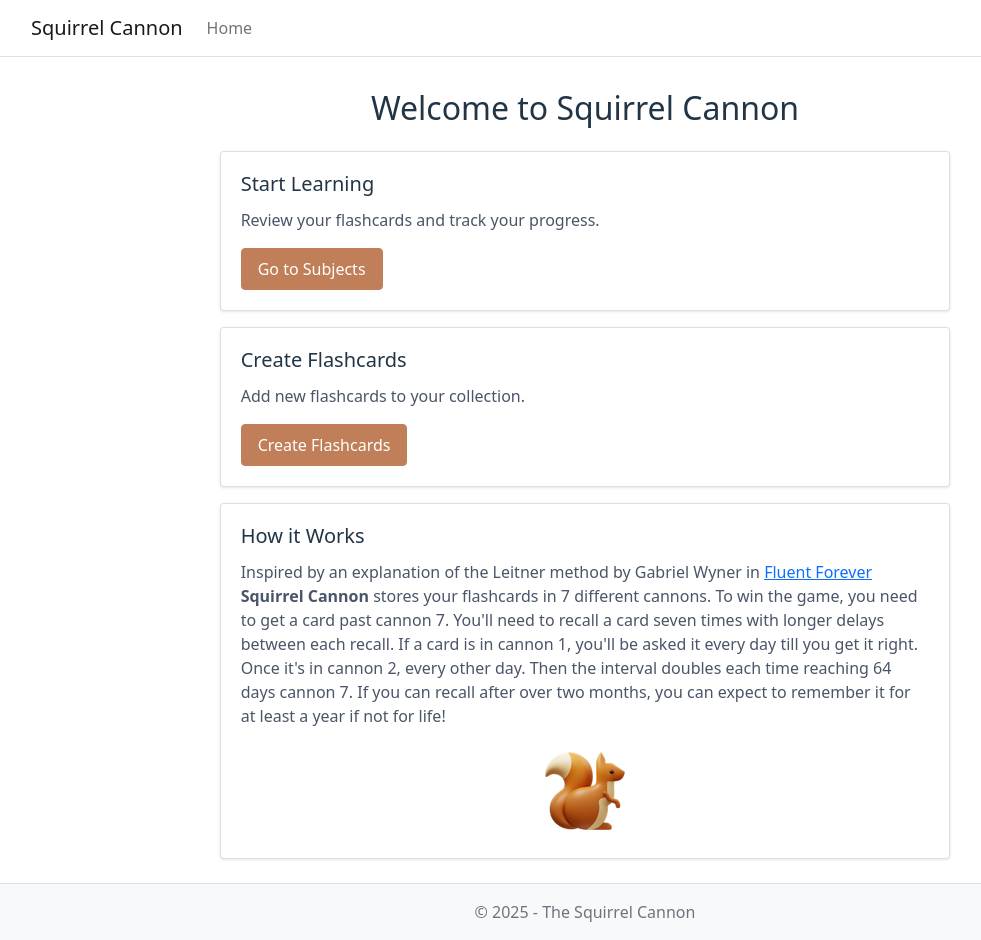
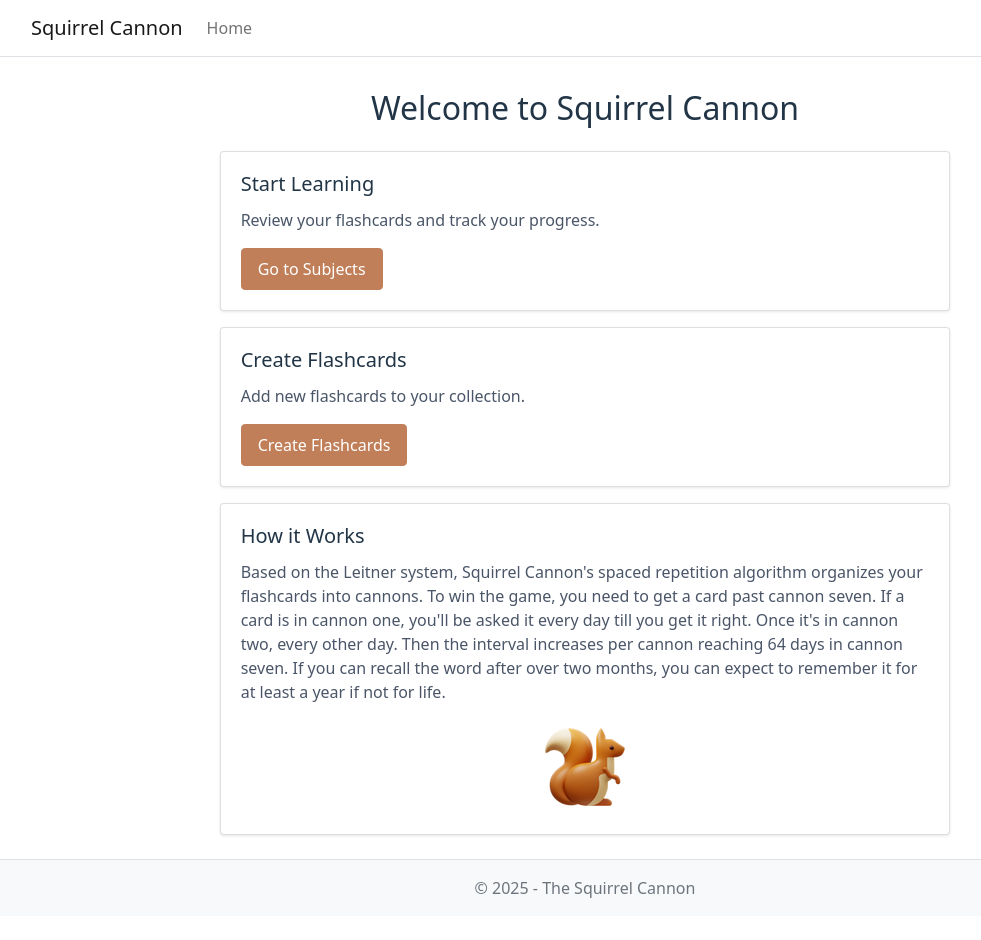
Before and after one commit to GailBowen/squirrel-cannon-frontend, a React (Vite) app: page / in a window 1280 px wide. Shown: the whole page, without its empty margins (55-1036 px from the left). After the commit the page ends 916 px from the top, so only its background shows below. Built offline with nearby package versions, Linux system fonts and the light colour scheme.

Commit message:
Tidy up the 'How it Works' text

```diff
--- a/src/components/Home.jsx
+++ b/src/components/Home.jsx
@@ -29,8 +29,8 @@
                         <div className="card-body">
                             <h5 className="card-title">How it Works</h5>
                             <p className="card-text">
-                            Inspired by an explanation of the Leitner method by Gabriel Wyner in <a href="https://www.goodreads.com/book/show/19661852-fluent-forever">Fluent Forever</a> <br/><b>Squirrel Cannon</b> stores your flashcards in 7 different cannons. To win the game, you need to get a card past
-                            cannon 7. You'll need to recall a card seven times with longer delays between each recall. If a card is in cannon 1, you'll be asked it every day till you get it right. Once it's in cannon 2, every other day. Then the interval doubles each time reaching 64 days cannon 7. If you can recall after over two months, you can expect to remember it for at least a year if not for life!
+                            Based on the Leitner system, Squirrel Cannon's spaced repetition algorithm organizes your flashcards into cannons.
+                            To win the game, you need to get a card past cannon seven. If a card is in cannon one, you'll be asked it every day till you get it right. Once it's in cannon two, every other day. Then the interval increases per cannon reaching 64 days in cannon seven. If you can recall the word after over two months, you can expect to remember it for at least a year if not for life.
                             </p>
                             <div className="mt-3 text-center">
                                 <img src={squirrelIcon} alt="Squirrel Icon" />
```
